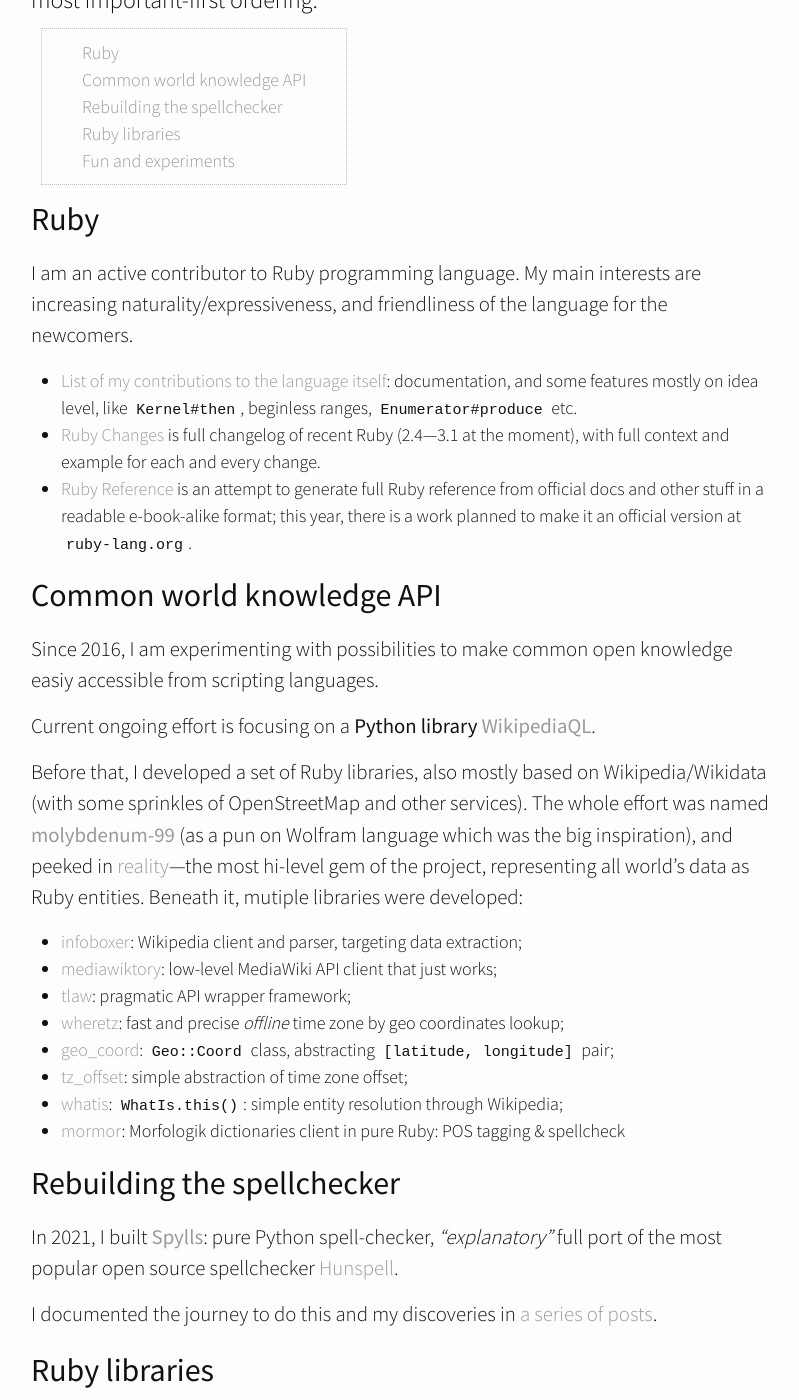
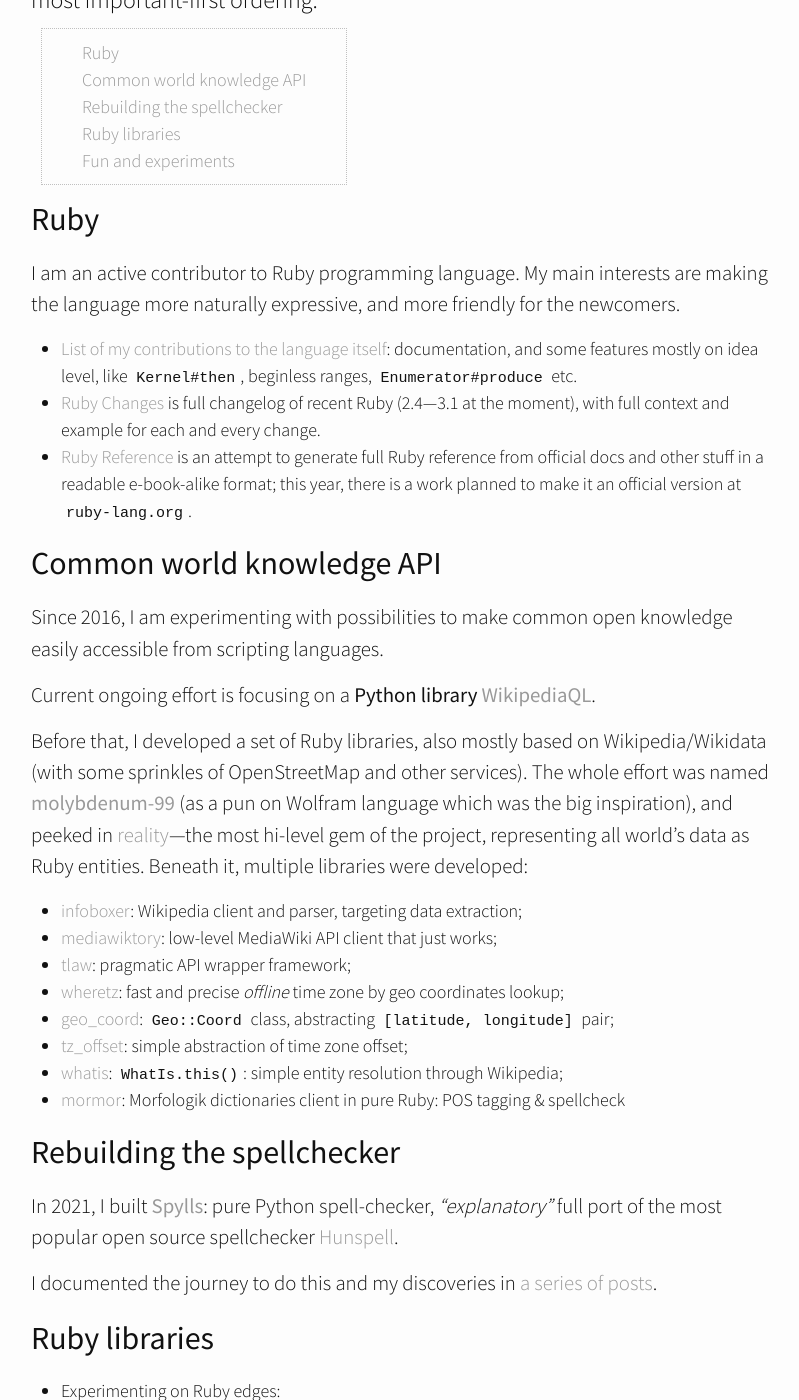
Before and after one commit to zverok/zverok.github.io, a Jekyll site: the page built from projects.md, in a window 1280 px wide and 1400 px high, scrolled down 375 px. Shown: the whole window, without its empty margins (239-1038 px from the left). Built offline with Jekyll 4.4.1, drawn with Linux system fonts in a browser that asks for light colours; nearby versions of some CDN libraries; some of the changed text lies outside the part shown.

Commit message:
Some fixes

```diff
--- a/projects.md
+++ b/projects.md
@@ -11,7 +11,7 @@
 
 ## Ruby {#ruby}
 
-I am an active contributor to Ruby programming language. My main interests are increasing naturality/expressiveness, and friendliness of the language for the newcomers.
+I am an active contributor to Ruby programming language. My main interests are making the language more naturally expressive, and more friendly for the newcomers.
 
 * [List of my contributions to the language itself](/ruby.html): documentation, and some features mostly on idea level, like `Kernel#then`, beginless ranges, `Enumerator#produce` etc.
 * [Ruby Changes](https://rubyreferences.github.io/rubychanges/) is full changelog of recent Ruby (2.4—3.1 at the moment), with full context and example for each and every change.
@@ -19,11 +19,11 @@
 
 ## Common world knowledge API {#wikipedia_ql}
 
-Since 2016, I am experimenting with possibilities to make common open knowledge easiy accessible from scripting languages.
+Since 2016, I am experimenting with possibilities to make common open knowledge easily accessible from scripting languages.
 
 Current ongoing effort is focusing on a **Python library [WikipediaQL](https://github.com/zverok/wikipedia_ql)**.
 
-Before that, I developed a set of Ruby libraries, also mostly based on Wikipedia/Wikidata (with some sprinkles of OpenStreetMap and other services). The whole effort was named **[molybdenum-99](https://github.com/molybdenum-99)** (as a pun on Wolfram language which was the big inspiration), and peeked in [reality](https://github.com/molybdenum-99/reality)—the most hi-level gem of the project, representing all world's data as Ruby entities. Beneath it, mutiple libraries were developed:
+Before that, I developed a set of Ruby libraries, also mostly based on Wikipedia/Wikidata (with some sprinkles of OpenStreetMap and other services). The whole effort was named **[molybdenum-99](https://github.com/molybdenum-99)** (as a pun on Wolfram language which was the big inspiration), and peeked in [reality](https://github.com/molybdenum-99/reality)—the most hi-level gem of the project, representing all world's data as Ruby entities. Beneath it, multiple libraries were developed:
 
 * [infoboxer](https://github.com/molybdenum-99/infoboxer): Wikipedia client and parser, targeting data extraction;
 * [mediawiktory](https://github.com/molybdenum-99/mediawiktory): low-level MediaWiki API client that just works;
```
Also changed, not shown: other parts of projects.md (+3 -3 lines), index.md (+1 -1 lines), writing.md (+1 -1 lines), CNAME (line endings or trailing spaces).
